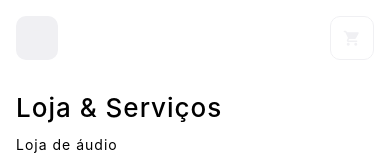
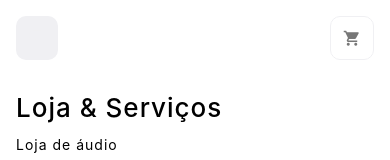
Before and after one commit to Felype-Henrique/store-app, a React Native app: screen /Home in a window 390 px wide. Shown: the top 160 px of the page. Built offline with nearby package versions, Linux system fonts and the light colour scheme.

Commit message:
readme img

```diff
--- a/components/screen/Home.js
+++ b/components/screen/Home.js
@@ -199,7 +199,7 @@ const Home = ({ navigation }) => {
               name="cart"
               style={{
                 fontSize: 18,
-                color: COLOURS.backgroundLight,
+                color: COLOURS.backgroundDark,
                 padding: 12,
                 borderRadius: 10,
                 borderWidth: 1,
```
Also changed, not shown: components/database/images/readmeImage.png (deleted), 1 other file (tests, documents, lock files or other folders).
